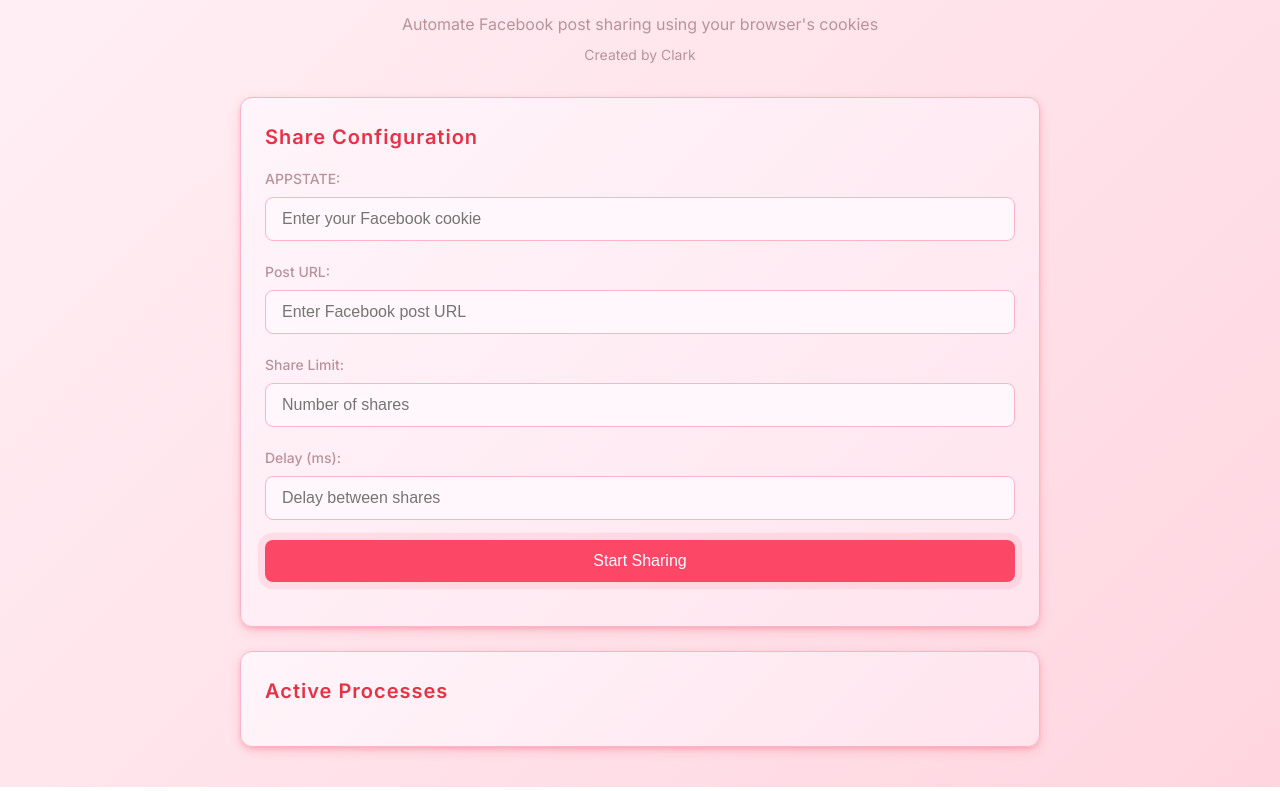
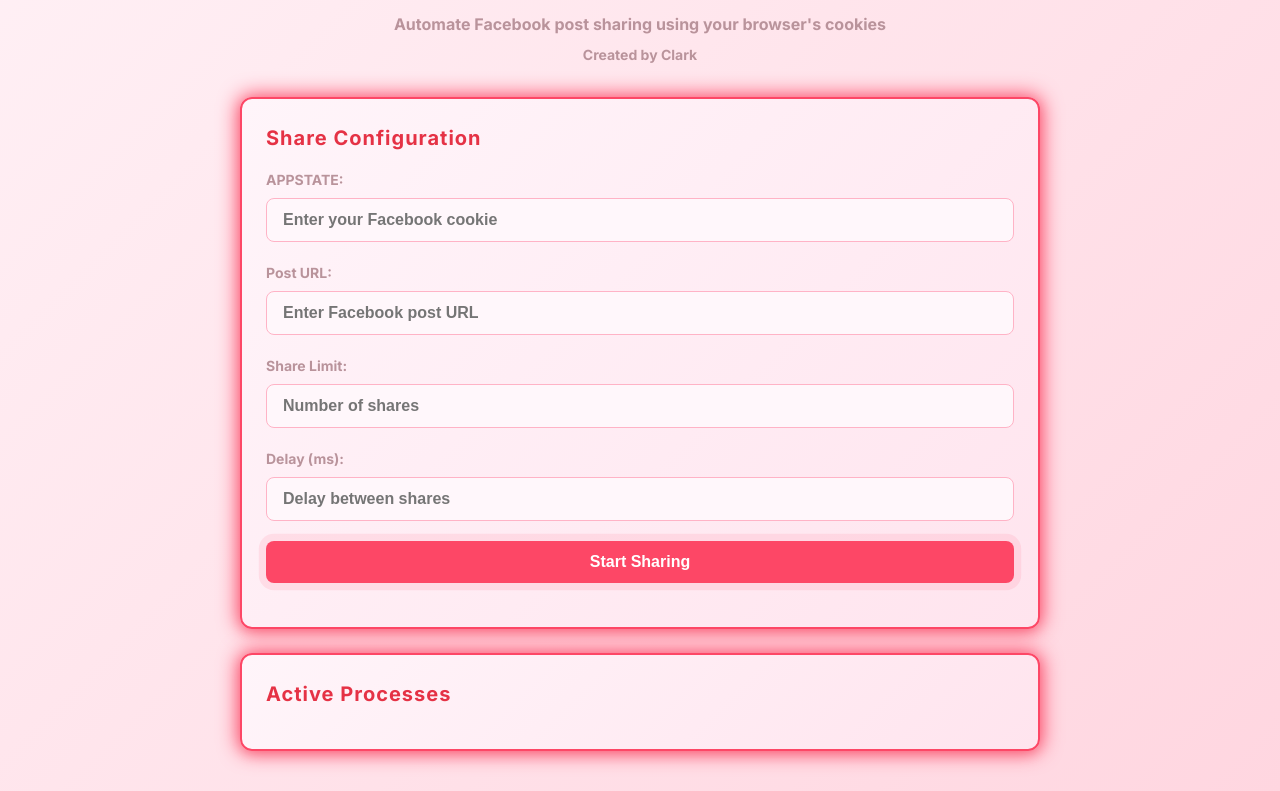
Before and after one commit to sigenapogi489-dot/MAS-REPORT-X-BYPASS-SUSPEND-, a website: page public/index.html in a window 1280 px wide. Shown: the part 72-863 px from the top of the page. Drawn offline with Linux system fonts and the light colour scheme; no server answers.

Commit message:
Update index.html

```diff
--- a/public/index.html
+++ b/public/index.html
@@ -7,16 +7,16 @@
     <title>Clark Spam Share</title>
     <link rel="preconnect" href="https://fonts.googleapis.com">
     <link rel="preconnect" href="https://fonts.gstatic.com" crossorigin>
-    <link href="https://fonts.googleapis.com/css2?family=Inter:wght@300;400;500;600;700&display=swap" rel="stylesheet">
+    <link href="https://fonts.googleapis.com/css2?family=Inter:wght@700&display=swap" rel="stylesheet">
     <style>
         :root {
-            --primary: #fd4766;         /* Strawberry red */
-            --primary-dark: #e53245;    /* Darker strawberry */
-            --accent: #ff8fa3;          /* Soft pink accent */
-            --background: #fff0f5;      /* Strawberry milk background */
-            --card-bg: #fff5fa;         /* Card background */
-            --light: #fff7fb;           /* Lightest pink */
-            --gray: #b9939b;            /* Muted pinkish gray */
+            --primary: #fd4766;
+            --primary-dark: #e53245;
+            --accent: #ff8fa3;
+            --background: #fff0f5;
+            --card-bg: #fff5fa;
+            --light: #fff7fb;
+            --gray: #b9939b;
             --success: #10b981;
             --error: #ef4444;
         }
@@ -32,6 +32,7 @@
             min-height: 100vh;
             padding: 1rem;
             line-height: 1.5;
+            font-weight: bold; /* All text bold */
         }
         #loader {
             position: fixed;
@@ -59,7 +60,7 @@
             margin-top: 1.5rem;
             font-size: 1.25rem;
             color: var(--primary-dark);
-            font-weight: 600;
+            font-weight: bold;
             letter-spacing: 1px;
             text-shadow: 0 2px 8px #fd476630;
         }
@@ -67,7 +68,7 @@
             max-width: 800px;
             margin: 0 auto;
             width: 100%;
-            display: none; /* Hide until loading is done */
+            display: none;
         }
         .header {
             text-align: center;
@@ -75,7 +76,7 @@
         }
         .logo {
             font-size: 2.5rem;
-            font-weight: 700;
+            font-weight: bold;
             margin-bottom: 0.5rem;
             background: linear-gradient(90deg, var(--primary), var(--accent));
             -webkit-background-clip: text;
@@ -87,24 +88,42 @@
         .subtitle {
             color: var(--gray);
             font-size: 1rem;
-            font-weight: 400;
+            font-weight: bold;
         }
         .owner {
             color: var(--gray);
             font-size: 0.875rem;
             margin-top: 0.5rem;
+            font-weight: bold;
         }
         .card {
             background: linear-gradient(135deg, var(--card-bg), #ffe4ee 100%);
             border-radius: 0.75rem;
             padding: 1.5rem;
             margin-bottom: 1.5rem;
-            box-shadow: 0 4px 12px -2px #e5324540, 0 2px 4px -1px #fd476640;
-            border: 1px solid #ffb3c6;
+            box-shadow: 0 0 20px 2px #fd4766, 0 4px 12px -2px #e5324540;
+            border: 2px solid #fd4766;
+            position: relative;
+            overflow: hidden;
+        }
+        .card:before {
+            content: "";
+            position: absolute;
+            top: -4px; left: -4px; right: -4px; bottom: -4px;
+            border-radius: 0.85rem;
+            pointer-events: none;
+            border: 2px solid #ff8fa3;
+            box-shadow: 0 0 32px 8px #fd476655, 0 0 60px 16px #ff8fa355;
+            animation: lightingMove 2s linear infinite;
+        }
+        @keyframes lightingMove {
+            0% { box-shadow: 0 0 32px 8px #fd476655, 0 0 60px 16px #ff8fa355; }
+            50% { box-shadow: 0 0 48px 12px #fd4766aa, 0 0 80px 24px #ff8fa3aa; }
+            100% { box-shadow: 0 0 32px 8px #fd476655, 0 0 60px 16px #ff8fa355; }
         }
         .card-title {
             font-size: 1.25rem;
-            font-weight: 600;
+            font-weight: bold;
             margin-bottom: 1rem;
             color: var(--primary-dark);
             letter-spacing: 1px;
@@ -115,7 +134,7 @@
         .form-label {
             display: block;
             font-size: 0.875rem;
-            font-weight: 500;
+            font-weight: bold;
             margin-bottom: 0.5rem;
             color: var(--gray);
         }
@@ -127,6 +146,7 @@
             background-color: #fff7fb;
             color: #3a1c1c;
             font-size: 1rem;
+            font-weight: bold;
             transition: border-color 0.2s, box-shadow 0.2s;
         }
         .form-input:focus {
@@ -142,7 +162,7 @@
             padding: 0.75rem 1.5rem;
             border-radius: 0.5rem;
             font-size: 1rem;
-            font-weight: 500;
+            font-weight: bold;
             cursor: pointer;
             transition: all 0.2s;
             border: none;
@@ -161,7 +181,7 @@
             margin-top: 1rem;
             display: none;
             text-align: center;
-            font-weight: 500;
+            font-weight: bold;
         }
         .result.success {
             background-color: #f0fff4;
@@ -182,11 +202,13 @@
             margin-bottom: 0.75rem;
             border: 1px solid #ffb3c6;
             font-size: 0.875rem;
+            font-weight: bold;
         }
         .process-item .status {
             display: flex;
             justify-content: space-between;
             margin-bottom: 0.25rem;
+            font-weight: bold;
         }
         .process-item .progress {
             height: 6px;
@@ -341,7 +363,6 @@
         async function linkOfProcessing() {
             try {
                 const container = document.getElementById('processing');
-                const processContainer = document.getElementById('process-container');
                 const initialResponse = await fetch('/total');
                 if (!initialResponse.ok) {
                     throw new Error(`Failed to fetch: ${initialResponse.status}`);
@@ -398,7 +419,6 @@
                 console.error('Error fetching processes:', error);
             }
         }
-        // Initial load of processes
         document.addEventListener('DOMContentLoaded', () => {
             linkOfProcessing();
         });
```
